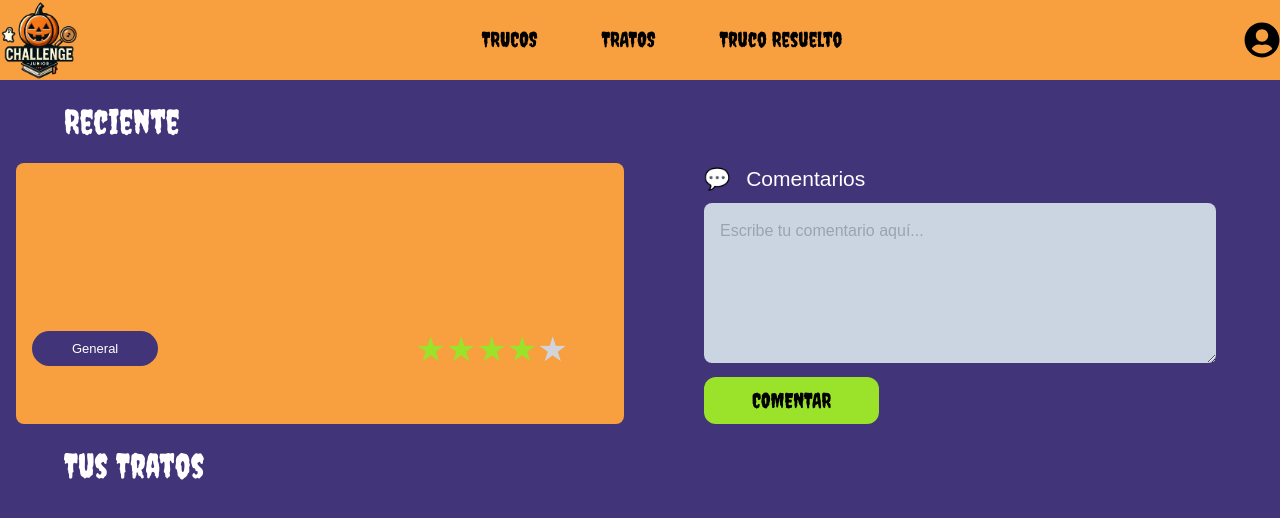
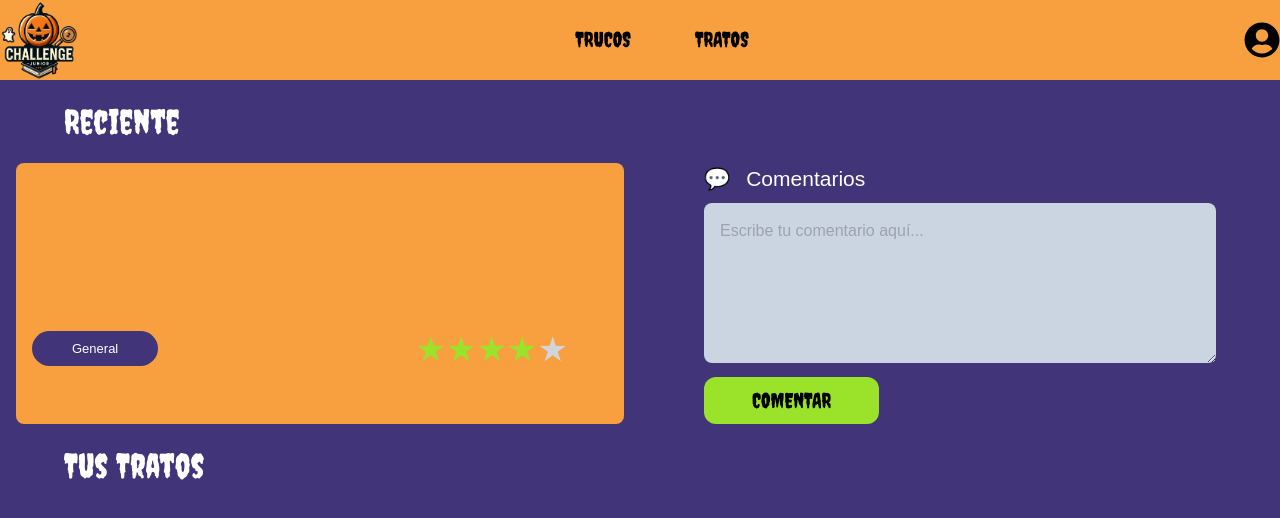
Before and after one commit to JoelDelgado246/TrucoOTrabajo-Junior, a React (Vite) app in the folder packages/Frontend/: page /tratos in a window 1280 px wide. Shown: the top 518 px of the page. Built offline with nearby package versions, Linux system fonts and the light colour scheme.

Commit message:
Refactor Header component for improved readability and remove unused link

```diff
--- a/packages/Frontend/src/components/layout/Header.jsx
+++ b/packages/Frontend/src/components/layout/Header.jsx
@@ -14,7 +14,7 @@ export default function Header() {
     <header className="bg-customOrange relative">
       <div className="container mx-auto flex justify-between items-center">
         <Link to="/">
-          <img src={pumpkinLogo} alt="Logo de calabaza" className="w-20 h-20"/>
+          <img src={pumpkinLogo} alt="Logo de calabaza" className="w-20 h-20" />
         </Link>
 
         <button onClick={toggleMenu} className="text-black text-3xl lg:hidden">
@@ -26,7 +26,10 @@ export default function Header() {
             menuOpen ? "translate-x-0" : "-translate-x-full"
           } transition-transform duration-300 ease-in-out z-40`}
         >
-          <button onClick={toggleMenu} className="text-white text-3xl absolute top-4 right-4">
+          <button
+            onClick={toggleMenu}
+            className="text-white text-3xl absolute top-4 right-4"
+          >
             <FaTimes />
           </button>
 
@@ -68,12 +71,6 @@ export default function Header() {
           >
             TRATOS
           </Link>
-          <Link
-            to="/solve-trick"
-            className="font-creepster text-[21px] text-black hover:text-customPurple transition-colors duration-200"
-          >
-            Truco Resuelto
-          </Link>
         </nav>
 
         <div className="hidden lg:flex items-center">
@@ -83,9 +80,7 @@ export default function Header() {
         </div>
 
         {menuOpen && (
-          <div className="flex lg:hidden items-center justify-center mt-4">
-
-          </div>
+          <div className="flex lg:hidden items-center justify-center mt-4"></div>
         )}
       </div>
     </header>
```
